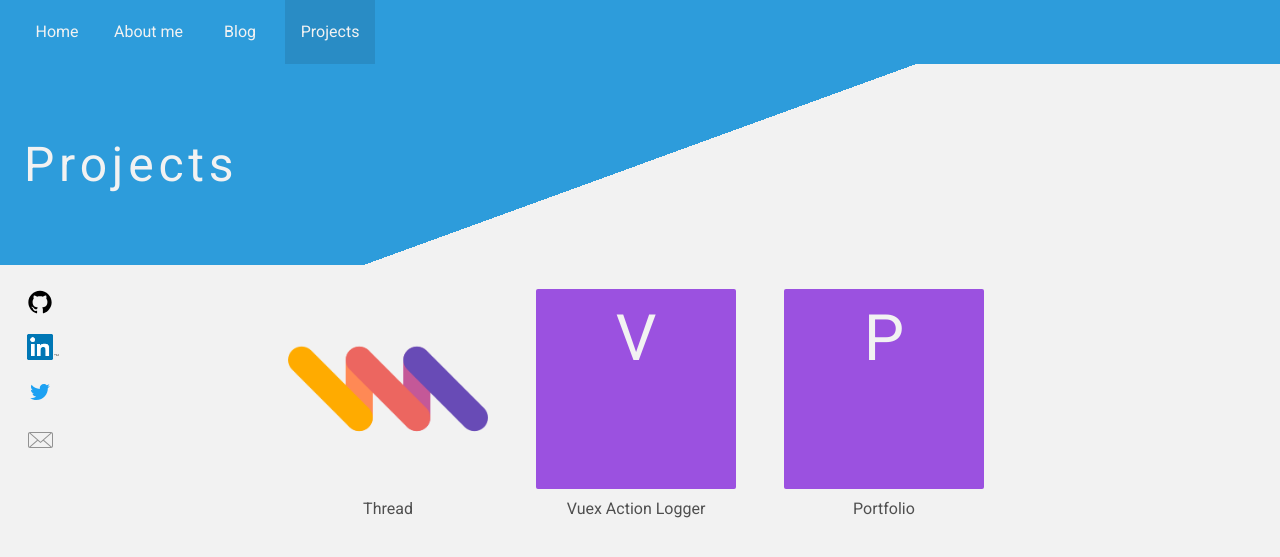
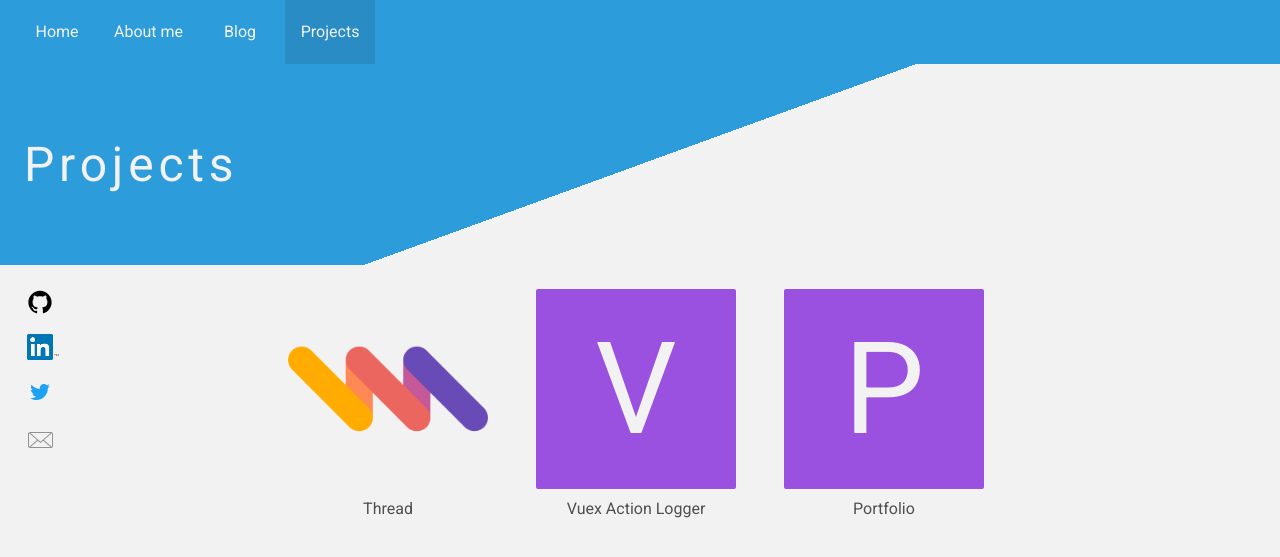
Before and after one commit to Zacharias3690/Portfolio, a Jekyll site: the page built from projects.html, in a window 1280 px wide. Shown: the top 557 px of the page. Built offline with Jekyll 4.4.1, drawn with Linux system fonts in a browser that asks for light colours.

Commit message:
Fix text in non image boxes

```diff
--- a/_sass/components/_project.scss
+++ b/_sass/components/_project.scss
@@ -61,6 +61,12 @@ $project-size-mobile: 100px;
       // (Box size - font size) / 2
       padding-top: 18px;
       padding-bottom: 18px;
+
+      @media screen and (min-width: $bp-mobile) {
+        font-size: 8em;
+        padding-top: 36px;
+        padding-bottom: 36px;
+      }
     }
 
     img {
```
